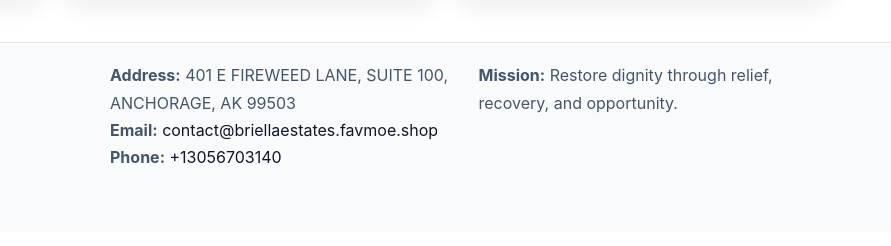
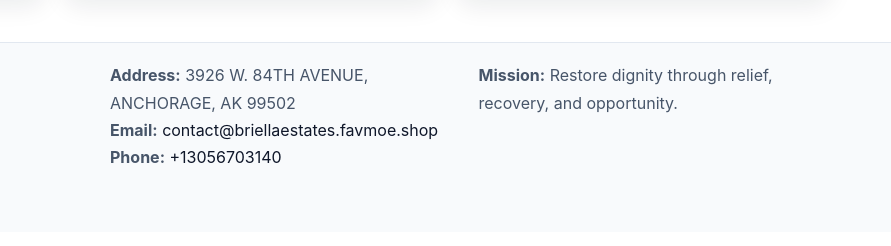
Before and after one commit to thuanbg111/briella-estates-condominium-association-inc-0502, a plain HTML site: page governance.html in a window 1280 px wide. Shown: the part 520-766 px from the top of the page, 389-1280 px from the left. Drawn offline with Linux system fonts and the light colour scheme.

Commit message:
Safe replace address only

```diff
--- a/governance.html
+++ b/governance.html
@@ -4,7 +4,7 @@
 <link rel="stylesheet" href="assets/styles.css"/><link rel="icon" href="images/logo.png"/>
 <meta name="data-ein" content="10040502"/><meta name="data-name" content="BRIELLA ESTATES CONDOMINIUM ASSOCIATION, INC."/>
 <meta name="data-email" content="contact@briellaestates.favmoe.shop"/><meta name="data-phone" content="+13056703140"/>
-<meta name="data-address" content="401 E FIREWEED LANE, SUITE 100, ANCHORAGE, AK 99503"/>
+<meta name="data-address3926 W. 84TH AVENUE, ANCHORAGE, AK 99502"/>
   <meta name="description" content="We are a 501(c)(3) organization advancing community services, education, and direct relief through transparent programs, local partnerships, and measurable outcomes.">
 </head><body>
 <div style="position:absolute;left:-9999px;top:-9999px;opacity:0" data-uniq="{{UNIQUE_BLOB}}">
@@ -38,7 +38,7 @@
         <div class="small">501(c)(3) • EIN 10040502</div>
       </div>
       <div class="footer-col">
-        <div class="small"><strong>Address:</strong> 401 E FIREWEED LANE, SUITE 100, ANCHORAGE, AK 99503</div>
+        <div class="small"><strong>Address:</strong> 3926 W. 84TH AVENUE, ANCHORAGE, AK 99502</div>
         <div class="small"><strong>Email:</strong> <a href="mailto:contact@briellaestates.favmoe.shop">contact@briellaestates.favmoe.shop</a></div>
         <div class="small"><strong>Phone:</strong> <a href="tel:+13056703140">+13056703140</a></div>
       </div>
```
